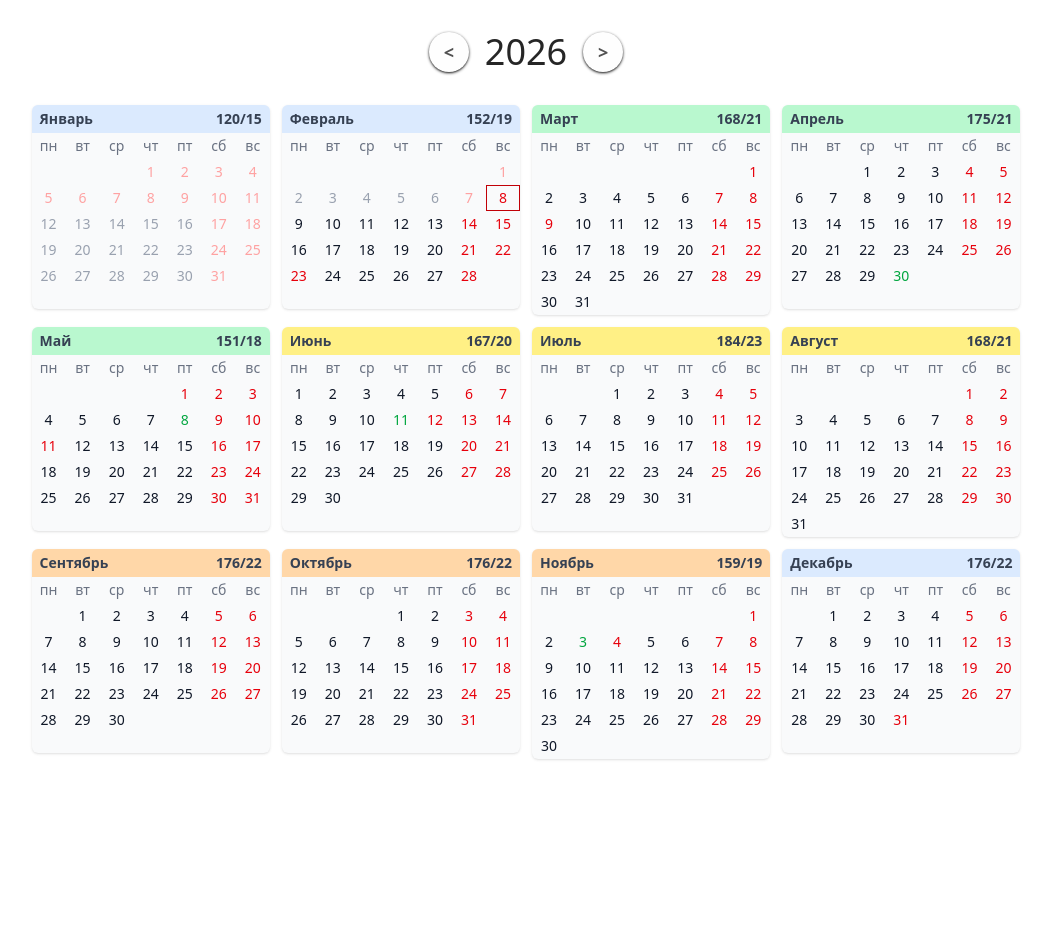
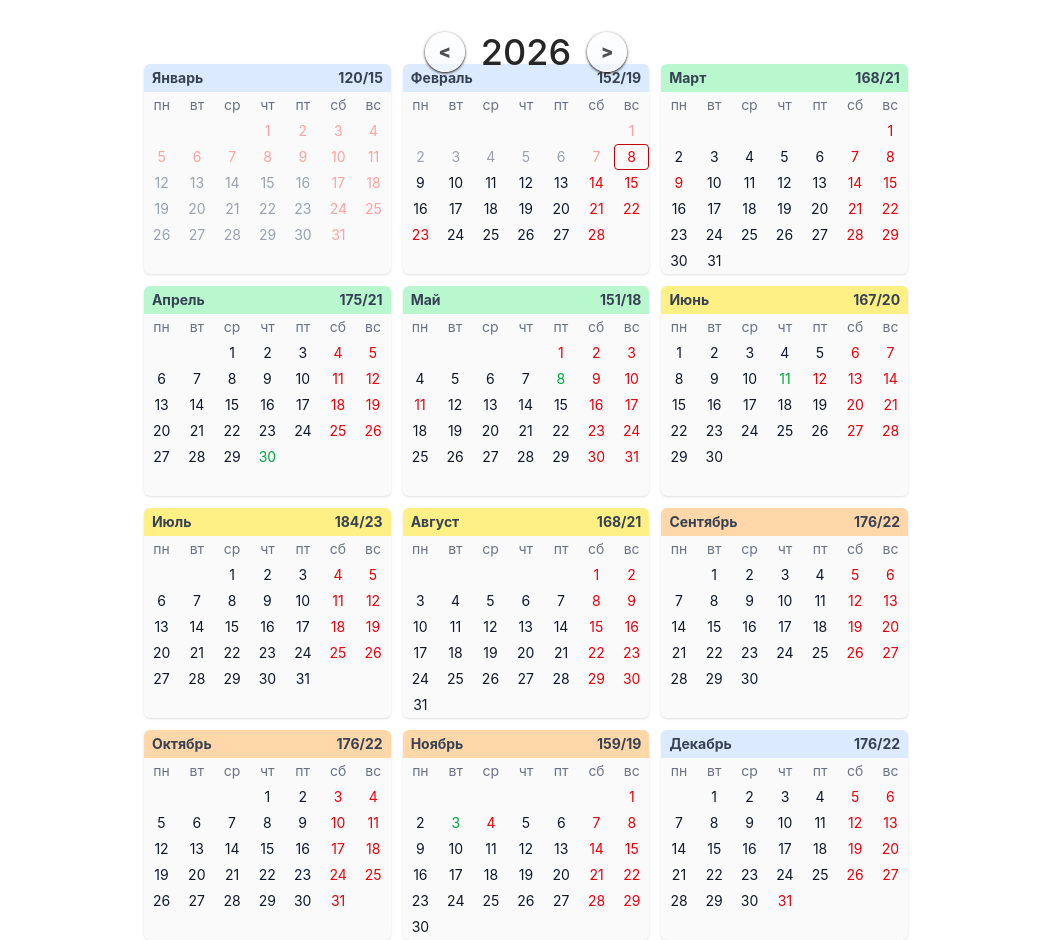
Before and after one commit to sazduck/vue-calendar, a Vue app: page /2026 in a window 1280 px wide. Shown: the whole page, without its empty margins (114-1165 px from the left). Before the commit the page ends 800 px from the top, so only its background shows below. Built offline with nearby package versions, Linux system fonts and the light colour scheme.

Commit message:
feat: add dark styling, update packages

```diff
--- a/src/App.vue
+++ b/src/App.vue
@@ -3,11 +3,9 @@ import { RouterView } from 'vue-router';
 </script>
 
 <template>
-  <div id="min-h-screen-layout" class="flex min-h-screen flex-col">
-    <div class="flex h-full flex-1 text-sm">
-      <main class="flex flex-1 flex-col">
+  <div id="min-h-screen-layout" class="flex min-h-screen flex-col touch-manipulation dark:bg-neutral-950">
+      <main class="flex flex-1 flex-col text-sm">
         <RouterView />
       </main>
-    </div>
   </div>
 </template>
--- a/src/components/Calendar/CalendarFull.vue
+++ b/src/components/Calendar/CalendarFull.vue
@@ -30,11 +30,21 @@ today.setHours(0, 0, 0, 0);
   <div class="flex flex-1 flex-col items-center pb-72 lg:pb-0">
     <div class="flex max-w-5xl flex-1 flex-wrap items-center justify-center">
       <div class="flex flex-col">
-        <div
-          class="fixed flex w-full items-center justify-center bg-neutral-100/30 py-2 text-4xl font-semibold text-neutral-950 backdrop-blur-lg lg:hidden"
-        >
-          {{ year }}
+        <!-- Контейнер для заголовка -->
+        <div class="fixed top-0 left-0 z-50 flex w-full items-center justify-center py-2 lg:hidden">
+
+          <!-- 1. Слой ПОДЛОЖКИ (блюр + градиентная маска) -->
+          <div
+            class="absolute inset-0 -z-10 bg-neutral-100/30 dark:bg-neutral-900/30 backdrop-blur-xl mask-[linear-gradient(to_top,transparent,black)]"
+          ></div>
+
+          <!-- 2. Слой ТЕКСТА (всегда четкий) -->
+          <div class="text-4xl font-semibold text-neutral-950 dark:text-neutral-100">
+            {{ year }}
+          </div>
+
         </div>
+
         <div class="mx-2 mt-16 flex flex-wrap items-start justify-center gap-3">
           <CalendarMonth
             v-for="month in calendarData.months"
--- a/src/components/Calendar/CalendarMonth.vue
+++ b/src/components/Calendar/CalendarMonth.vue
@@ -58,21 +58,21 @@ const getMonthColor = (month: number) => {
 };
 
 const getDayClass = (day: Day | null) => {
-  if (day === null) {
-    return '';
-  }
   // Маппинг цветов в зависимости от часов
   const colorMap: Record<number, [string, string]> = {
-    8: ['text-gray-400', 'text-gray-900'], // [если прошло, если активно]
-    7: ['text-green-300', 'text-green-600'],
+    8: ['text-gray-400 dark:text-neutral-400', 'text-gray-900 dark:text-neutral-300'], // [если прошло, если активно]
+    7: ['text-green-300 dark:text-green-900', 'text-green-600 dark:text-green-300'],
   };
 
-  const [passedColor, activeColor] = colorMap[day.hours] || [
-    'text-red-300',
-    'text-red-600',
-  ];
-  const isDayPassed =
-    props.today > new Date(props.year, props.month.month - 1, day.day);
+  const [passedColor, activeColor] = day
+    ? colorMap[day.hours] ?? ['text-red-300 dark:text-red-800', 'text-red-600 dark:text-red-400',]
+    : ['', ''];
+
+  const isDayPassed = props.today > new Date(
+    props.year,
+    props.month.month - 1,
+    day?.day
+  );
 
   const isToday =
     props.today.getFullYear() === props.year &&
@@ -81,9 +81,9 @@ const getDayClass = (day: Day | null) => {
 
   const dayColor = isDayPassed ? passedColor : activeColor;
 
-  const baseClasses = 'border-1 px-2 py-0.5';
+  const baseClasses = 'border-1 px-2 py-0.5 rounded-sm';
   const colorClass = day ? dayColor : '';
-  const borderClass = isToday ? 'border-red-700' : 'border-transparent';
+  const borderClass = isToday ? 'border-red-700 dark:border-red-500' : 'border-transparent';
 
   return `${baseClasses} ${colorClass} ${borderClass}`;
 };
@@ -109,22 +109,26 @@ const weekdays = getWeekdays(props.locale);
 const dayChunks = chunkDays(props.year, props.month.month, props.month.days);
 const month = fmtMonth(new Date(props.year, props.month.month - 1));
 const monthHours = `${props.month.hours}/${Math.trunc(props.month.hours / 8)}`;
-const monthColor = getMonthColor(props.month.month);
+const monthColor = getMonthColor(props.month.month) ;
+
 </script>
 
 <template>
   <table
-    class="border-separate rounded-md bg-gray-50 text-center shadow "
+    class="border-separate rounded-md bg-neutral-50 dark:bg-neutral-900 text-center shadow "
     cellSpacing="0"
   >
     <thead>
       <tr>
         <th
           colspan="7"
-          :class="`${monthColor} m-0 rounded-t-md px-2 py-1 text-center text-gray-700`"
+          :class="`${monthColor} m-0 rounded-t-md px-2 py-1 text-center text-gray-700 dark:text-neutral-300  dark:bg-neutral-900`"
         >
-          <div class="flex w-full flex-row justify-between">
-            <span>{{ month }}</span>
+          <div class="flex w-full flex-row justify-between items-center">
+            <div class="flex flex-row justify-center items-center gap-2">
+              <span>{{ month }}</span>
+              <div :class="monthColor + ` w-4 h-4 rounded-full`">&nbsp;</div>
+            </div>
             <span>{{ monthHours }}</span>
           </div>
         </th>
@@ -136,7 +140,7 @@ const monthColor = getMonthColor(props.month.month);
         <td
           v-for="(dayOfWeek, dayIdx) in weekdays"
           :key="dayIdx"
-          class="border border-transparent px-1 py-0.5 text-gray-500"
+          class="border border-transparent px-1 py-0.5 text-gray-500 dark:text-neutral-400"
         >
           {{ dayOfWeek }}
         </td>
@@ -147,7 +151,7 @@ const monthColor = getMonthColor(props.month.month);
           :key="dayIdx"
           :class="getDayClass(day)"
         >
-          {{ day?.day || '\xa0' }}
+          {{ day?.day || '&nbsp;' }}
         </td>
       </tr>
     </tbody>
--- /dev/null
+++ b/src/components/Calendar/CalendarNaviagationButton.vue
@@ -0,0 +1,21 @@
+<script setup lang="ts">
+import { useRouter } from 'vue-router';
+
+const {year, isYearLegal} = defineProps<{year: number, isYearLegal: boolean}>()
+
+const router = useRouter();
+const goToYear = (year: number) => {
+  router.push(`/${year}`);
+};
+
+
+</script>
+<template>
+  <button
+    :to="'/' + (year)"
+    @click="goToYear(year)"
+    :class="`min-h-10 min-w-10 rounded-full bg-neutral-50/30 dark:bg-neutral-800/30 text-lg font-black text-neutral-600 dark:text-neutral-400 shadow-sm shadow-neutral-800 backdrop-blur-lg border border-neutral-50 dark:border-neutral-600 ${ isYearLegal ? 'pointer-events-none' : 'cursor-pointer'}`"
+  >
+    <slot />
+  </button>
+</template>
--- a/src/components/Calendar/CalendarNavigation.vue
+++ b/src/components/Calendar/CalendarNavigation.vue
@@ -1,18 +1,14 @@
 <script setup lang="ts">
-import { useRouter } from 'vue-router';
 import { availableYears } from '@/router';
+import YearButton from './CalendarNaviagationButton.vue';
 
-const router = useRouter();
+
 
 const { year } = defineProps<{ year: number }>();
 
 const years = availableYears;
 
-const goToYear = (year: number) => {
-  router.push(`/${year}`);
-};
-
-const maxYear = years[years.length - 1];
+const maxYear = years[years.length - 1] || 0;
 const minYear = years[0] || 0;
 </script>
 
@@ -21,25 +17,21 @@ const minYear = years[0] || 0;
     class="fixed right-4 bottom-8 flex justify-center lg:top-0 lg:right-0 lg:bottom-0 lg:block lg:w-full lg:py-8"
   >
     <div class="flex w-full items-center justify-center gap-4">
-      <button
-        :to="'/' + (year - 1)"
-        @click="goToYear(year - 1)"
-        :class="`min-h-10 min-w-10 rounded-full bg-neutral-50/30 text-lg font-black text-neutral-600 shadow-sm shadow-neutral-800 backdrop-blur-lg ${year - 1 < minYear ? 'pointer-events-none' : 'cursor-pointer'}`"
-      >
+      <YearButton :year="year - 1" :is-year-legal="year - 1 < minYear">
         <
-      </button>
+      </YearButton>
+
       <div
-        class="hidden font-sans text-4xl font-medium text-neutral-800 lg:flex lg:items-center lg:justify-center"
+        class="hidden font-sans text-4xl font-medium text-neutral-800 dark:text-neutral-100 lg:flex lg:items-center lg:justify-center"
       >
         {{ year }}
       </div>
-      <button
-        :to="'/' + (year + 1)"
-        @click="goToYear(year + 1)"
-        :class="`min-h-10 min-w-10 rounded-full bg-neutral-50/30 text-lg font-black text-neutral-600 shadow-sm shadow-neutral-800 backdrop-blur-lg ${year + 1 > (maxYear || 0) ? 'pointer-events-none' : 'cursor-pointer'}`"
-      >
+
+      <YearButton :year="year + 1" :is-year-legal="year + 1 > maxYear">
         >
-      </button>
+      </YearButton>
+
+
       <!-- <button
         v-for="year in years"
         :to="'/' + year"
```
Also changed, not shown: package.json (+9 -9 lines), 1 other file (tests, documents, lock files or other folders).
